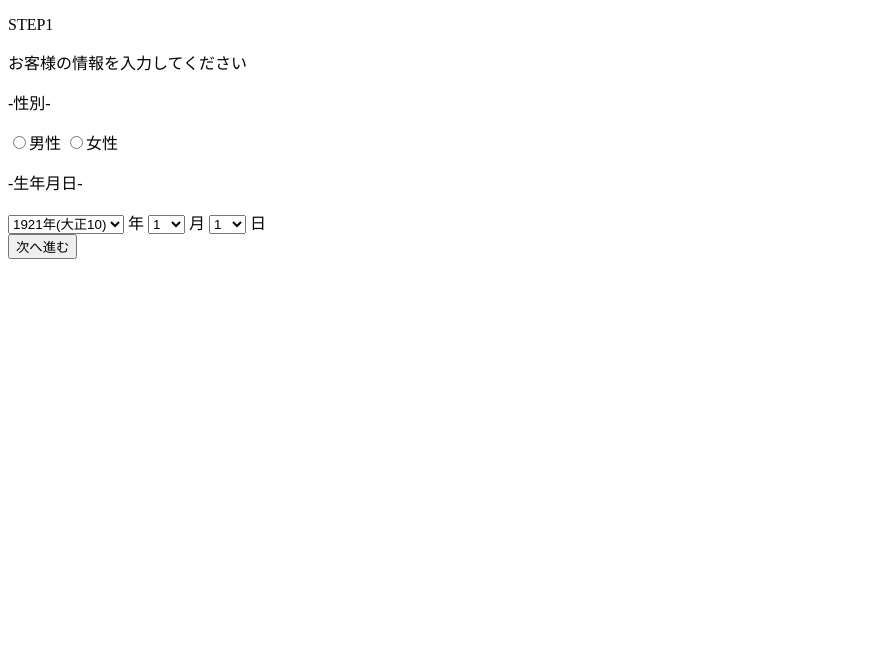
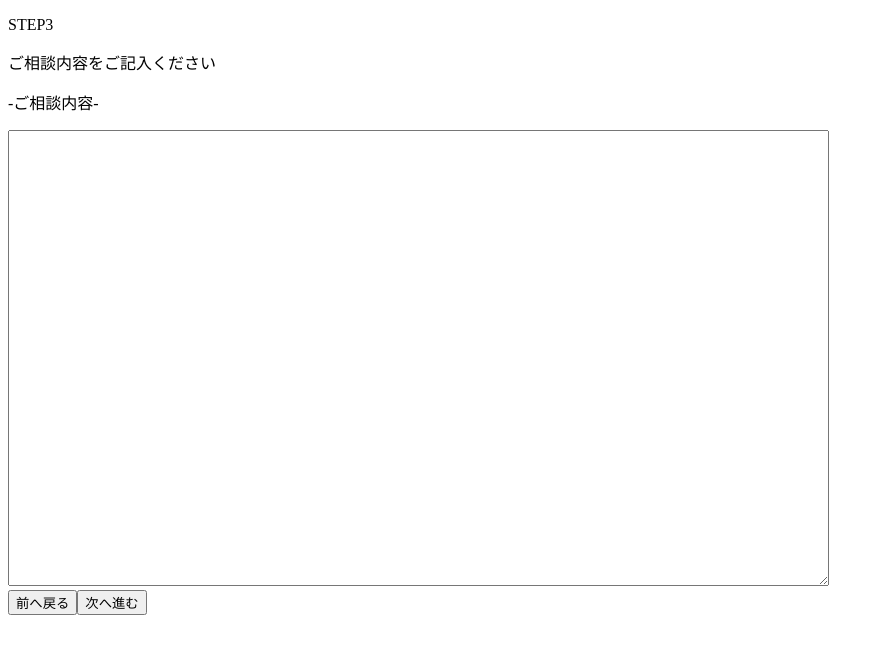
Before and after one commit to tamaji22/vue_task2, a Vue app in the folder my-project/: page /page3 in a window 1280 px wide. Shown: the top 654 px of the page, without its empty margins (0-884 px from the left). Built offline with nearby package versions, Linux system fonts and the light colour scheme.

Commit message:
feat: 各画面へ遷移するためにvue-routerを設定

```diff
--- a/my-project/package.json
+++ b/my-project/package.json
@@ -10,7 +10,7 @@
   "dependencies": {
     "core-js": "^3.6.5",
     "vue": "^3.0.0",
-    "vue-router": "^3.4.9",
+    "vue-router": "^4.0.2",
     "vuex": "^3.6.0"
   },
   "devDependencies": {
--- a/my-project/src/App.vue
+++ b/my-project/src/App.vue
@@ -1,27 +1,6 @@
 <template>
-  <!-- <img alt="Vue logo" src="./assets/logo.png"> -->
-  <!-- <HelloWorld msg="Welcome to Your Vue.js App"/> -->
-  <BasicInfo/>
-  <!-- <QuestionnaireInput/> -->
-  <!-- <ConsultationForm/> -->
+  <router-view />
 </template>
-
-<script>
-// import HelloWorld from './components/HelloWorld.vue'
-import BasicInfo from './components/BasicInfo.vue'
-// import QuestionnaireInput from './components/QuestionnaireInput.vue'
-// import ConsultationForm from './components/ConsultationForm.vue'
-
-export default {
-  name: 'App',
-  components: {
-    // HelloWorld
-    BasicInfo,
-    // QuestionnaireInput
-    // ConsultationForm
-  }
-}
-</script>
 
 <style>
 /* #app {
--- a/my-project/src/components/BasicInfo.vue
+++ b/my-project/src/components/BasicInfo.vue
@@ -1,5 +1,5 @@
 <template>
-  <div class="hello">
+  <div>
     <div>
       <p>STEP1</p>
       <p>お客様の情報を入力してください</p>
@@ -25,7 +25,7 @@
       日
     </div>
     <div>
-      <button>次へ進む</button>
+      <button @click="nextPage">次へ進む</button>
     </div>
   </div>
 </template>
@@ -58,6 +58,11 @@ export default {
       }
     }
   },
+  methods: {
+    nextPage: function() {
+      this.$router.push('/page2');
+    }
+  },
 }
 </script>
 
--- a/my-project/src/components/ConsultationForm.vue
+++ b/my-project/src/components/ConsultationForm.vue
@@ -1,16 +1,15 @@
 <template>
-  <div class="hello">
+  <div>
     <div>
       <p>STEP3</p>
       <p>ご相談内容をご記入ください</p>
     </div>
     <div>
       <p>-ご相談内容-</p>
-      <!-- <textarea name="consulatation"></textarea> -->
       <textarea name="consulatation" cols="100" rows="30"></textarea>
     </div>
     <div>
-      <button>前へ戻る</button>
+      <button @click="previousPage">前へ戻る</button>
       <button>次へ進む</button>
     </div>
   </div>
@@ -19,6 +18,11 @@
 <script>
 export default {
   name: 'ConsultationForm',
+  methods: {
+    previousPage: function() {
+      this.$router.push('/page2');
+    }
+  }
 }
 </script>
 
--- a/my-project/src/components/QuestionnaireInput.vue
+++ b/my-project/src/components/QuestionnaireInput.vue
@@ -1,5 +1,5 @@
 <template>
-  <div class="hello">
+  <div>
     <div>
       <p>STEP2</p>
       <p>以下にお答えください</p>
@@ -20,8 +20,8 @@
       <input type="radio" name="hospitalization" value="false">いいえ
     </div>
     <div>
-      <button>前へ戻る</button>
-      <button>次へ進む</button>
+      <button @click="previousPage">前へ戻る</button>
+      <button @click="nextPage">次へ進む</button>
     </div>
   </div>
 </template>
@@ -34,6 +34,14 @@ export default {
       answer1: null,
       answer2: null
     }
+  },
+  methods: {
+    previousPage: function() {
+      this.$router.push('/');
+    },
+    nextPage: function() {
+      this.$router.push('/page3');
+    }
   }
 }
 </script>
--- a/my-project/src/main.js
+++ b/my-project/src/main.js
@@ -1,4 +1,7 @@
 import { createApp } from 'vue'
 import App from './App.vue'
+import router from './router/router.js'
 
-createApp(App).mount('#app')
+createApp(App)
+  .use(router)
+  .mount('#app');
--- a/my-project/src/router/router.js
+++ b/my-project/src/router/router.js
@@ -1,17 +1,23 @@
 import { createRouter, createWebHistory } from "vue-router";
-import Home from "../views/Home.vue";
+import BasicInfo from '../components/BasicInfo.vue';
 
 const routes = [
   {
     path: "/",
-    name: "Home",
-    component: Home
+    name: "BasicInfo",
+    component: BasicInfo
   },
   {
-    path: "/about",
-    name: "About",
+    path: "/page2",
+    name: "QuestionnaireInput",
     component: () =>
-      import("../views/About.vue")
+      import("../components/QuestionnaireInput.vue")
+  },
+  {
+    path: "/page3",
+    name: "ConsultationForm",
+    component: () =>
+      import("../components/ConsultationForm.vue")
   }
 ];
 
```
Also changed, not shown: 1 other file (tests, documents, lock files or other folders).
